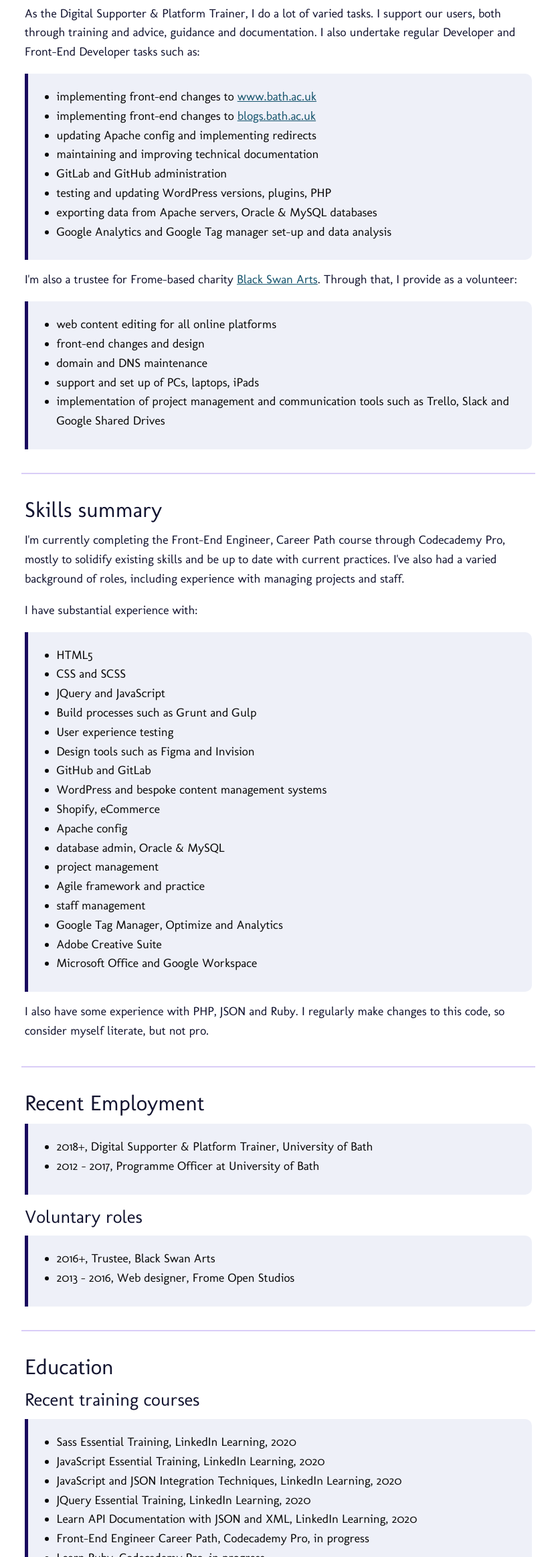
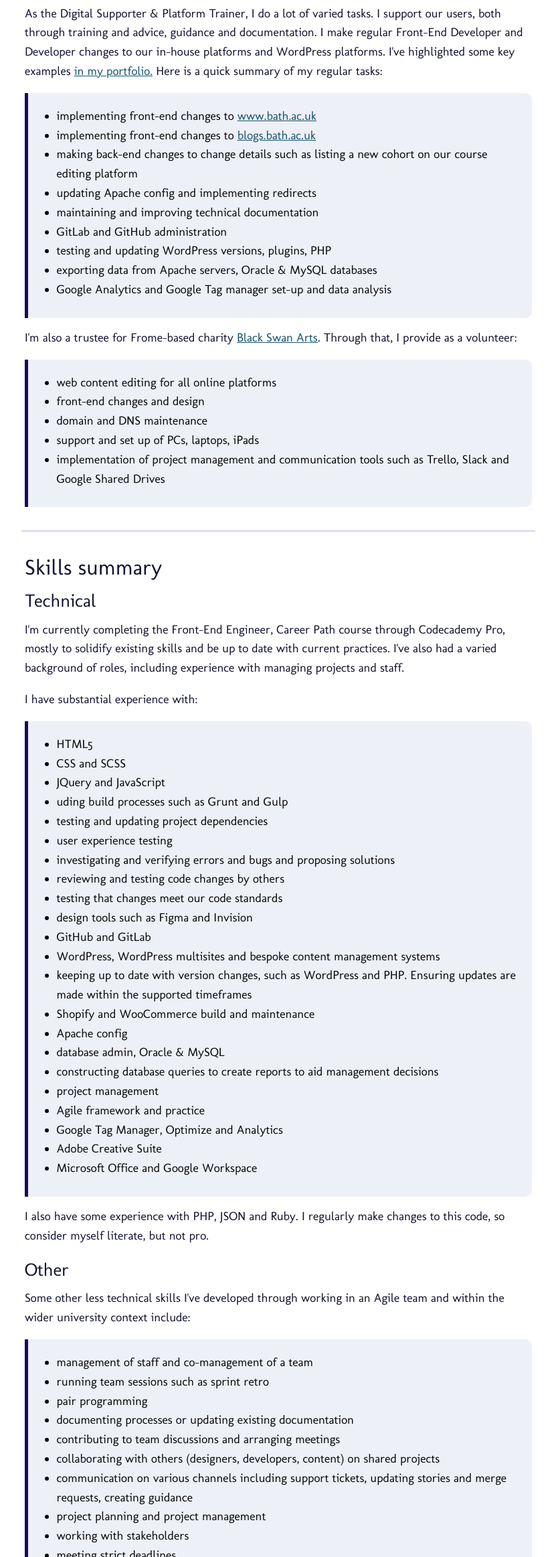
Before and after one commit to thenotsomiserable/rosie-cv.github.io, a website: page index.html in a window 1280 px wide. Shown: the part 475-2800 px from the top of the page at 67% size, without its empty margins (224-1055 px from the left). Drawn offline with nearby package versions, Linux system fonts and the light colour scheme.

Commit message:
updates to index, blogs and legacy pages

```diff
--- a/index.html
+++ b/index.html
@@ -23,6 +23,7 @@
 
   <body>
     <div class="header-wrapper">
+
       <header>
         <div class="row column">
           <div class="header-items">
@@ -70,12 +71,15 @@
     <section>
       <h1>Profile</h1>
       <p>As the Digital Supporter & Platform Trainer, I do a lot of varied tasks. I support our users, both through
-        training and advice, guidance and documentation. I also undertake regular Developer and Front-End Developer
-        tasks such as:</p>
+        training and advice, guidance and documentation. I make regular Front-End Developer and Developer changes to our
+        in-house platforms and WordPress platforms. I've highlighted some key examples <a
+          href"https://cv.thenotsomiserable.co.uk/portfolio.html">in my portfolio.</a> Here is a quick summary of my
+        regular tasks:</p>
       <div class="tnsm-card">
         <ul>
           <li>implementing front-end changes to <a href="https://www.bath.ac.uk">www.bath.ac.uk</a></li>
           <li>implementing front-end changes to <a href="https://blogs.bath.ac.uk">blogs.bath.ac.uk</a></li>
+          <li>making back-end changes to change details such as listing a new cohort on our course editing platform</li>
           <li>updating Apache config and implementing redirects</li>
           <li>maintaining and improving technical documentation</li>
           <li>GitLab and GitHub administration</li>
@@ -100,6 +104,7 @@
     <!--Skills summary-->
     <section>
       <h1>Skills summary</h1>
+      <h2>Technical</h2>
       <p>I'm currently completing the Front-End Engineer, Career Path course through Codecademy Pro, mostly to
         solidify
         existing skills and be up to date with current practices. I've also had a varied background of roles,
@@ -111,25 +116,51 @@
           <li>HTML5</li>
           <li>CSS and SCSS</li>
           <li>JQuery and JavaScript</li>
-          <li>Build processes such as Grunt and Gulp</li>
-          <li>User experience testing</li>
-          <li>Design tools such as Figma and Invision</li>
+          <li>uding build processes such as Grunt and Gulp</li>
+          <li>testing and updating project dependencies</li>
+          <li>user experience testing</li>
+          <li>investigating and verifying errors and bugs and proposing solutions</li>
+          <li>reviewing and testing code changes by others</li>
+          <li>testing that changes meet our code standards</li>
+          <li>design tools such as Figma and Invision</li>
           <li>GitHub and GitLab</li>
-          <li>WordPress and bespoke content management systems</li>
-          <li>Shopify, eCommerce</li>
+          <li>WordPress, WordPress multisites and bespoke content management systems</li>
+          <li>keeping up to date with version changes, such as WordPress and PHP. Ensuring updates are made within the
+            supported timeframes</li>
+          <li>Shopify and WooCommerce build and maintenance</li>
           <li>Apache config</li>
           <li>database admin, Oracle & MySQL</li>
+          <li>constructing database queries to create reports to aid management decisions</li>
           <li>project management</li>
           <li>Agile framework and practice</li>
-          <li>staff management</li>
           <li>Google Tag Manager, Optimize and Analytics</li>
           <li>Adobe Creative Suite</li>
           <li>Microsoft Office and Google Workspace</li>
         </ul>
       </div>
       <p>I also have some experience with PHP, JSON and Ruby. I regularly make changes to this code, so consider
-        myself
-        literate, but not pro.</p>
+        myself literate, but not pro.</p>
+      <h2>Other</h2>
+      <p>Some other less technical skills I've developed through working in an Agile team and within the wider
+        university context include:</p>
+      <div class="tnsm-card">
+        <ul>
+          <li>management of staff and co-management of a team</li>
+          <li>running team sessions such as sprint retro</li>
+          <li>pair programming</li>
+          <li>documenting processes or updating existing documentation</li>
+          <li>contributing to team discussions and arranging meetings</li>
+          <li>collaborating with others (designers, developers, content) on shared projects</li>
+          <li>communication on various channels including support tickets, updating stories and merge requests, creating
+            guidance</li>
+          <li>project planning and project management</li>
+          <li>working with stakeholders</li>
+          <li>meeting strict deadlines</li>
+          <li>communicating with users (with varying levels of technical experience) to understand potential feature
+            improvements, new features and bugs</li>
+          <li>training users to use our in-house CMS</li>
+          <li>being an active part of networks and user groups to share skills e.g. Office 365 Network and TOPdesk user
+            group</li>
     </section>
     <!--Recent employment-->
     <section>
```
Also changed, not shown: blogs.bath.html (+2 -2 lines), legacy-page-remodel.html (+2 -2 lines).
